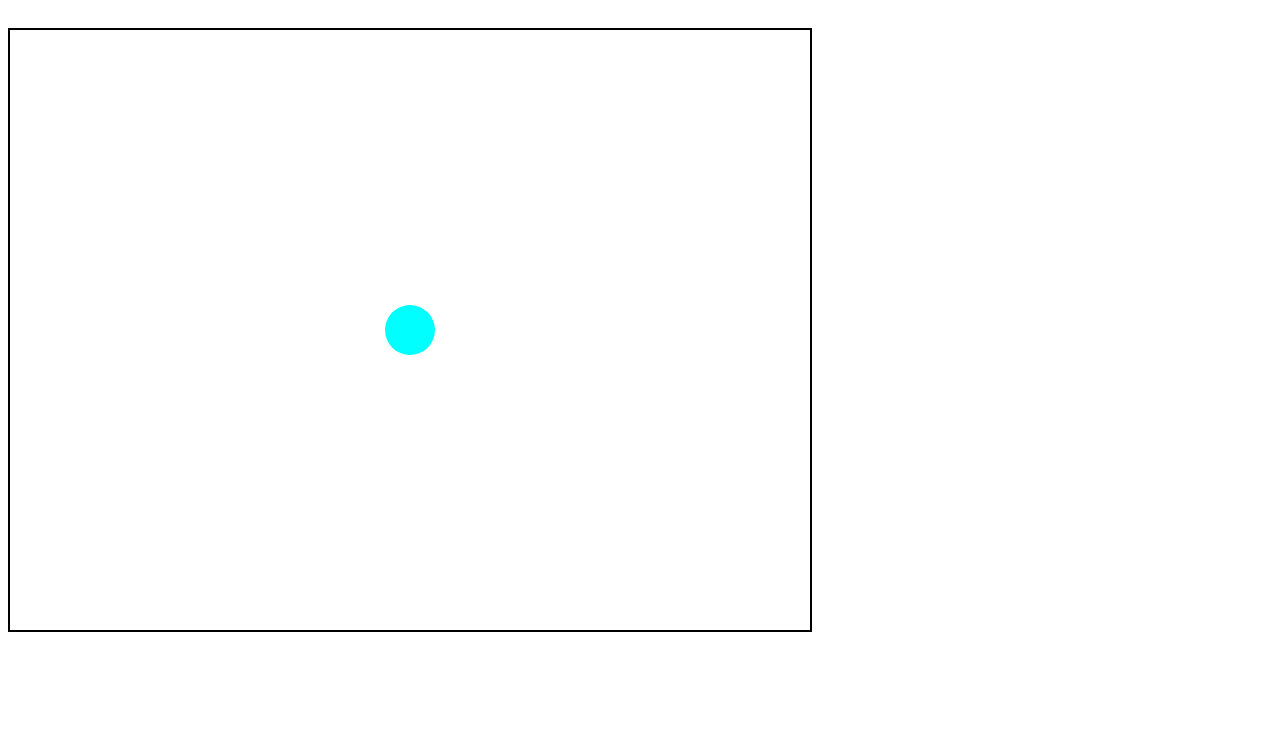
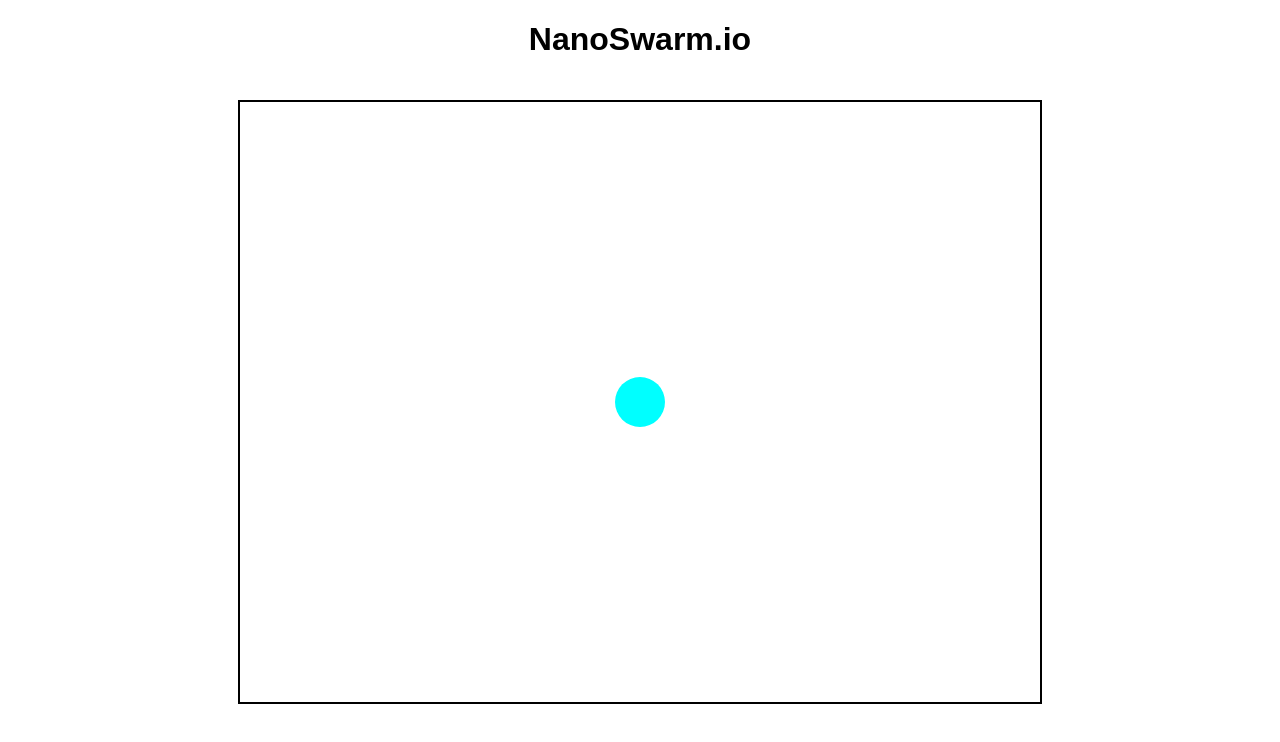
Before and after one commit to Ozboz1/Nanoswarm, a React (Create React App) app: page / in a window 1280 px wide. Shown: the top 742 px of the page. Built offline with nearby package versions, Linux system fonts and the light colour scheme.

Commit message:
Add files via upload

```diff
--- a/public/index.html
+++ b/public/index.html
@@ -1 +1 @@
-<!DOCTYPE html><html><head><meta charset='UTF-8'><title>NanoSwarm.io</title></head><body><div id='root'></div></body></html>
+<!DOCTYPE html><html><head><title>NanoSwarm</title></head><body><div id='root'></div></body></html>
--- a/src/App.jsx
+++ b/src/App.jsx
@@ -1,10 +1,10 @@
-// src/App.jsx
-import React from "react";
-import GameCanvas from "./components/GameCanvas";
+import React from 'react';
+import GameCanvas from './components/GameCanvas';
 
 export default function App() {
   return (
-    <div>
+    <div style={{ textAlign: 'center' }}>
+      <h1 style={{ fontFamily: 'sans-serif' }}>NanoSwarm.io</h1>
       <GameCanvas />
     </div>
   );
--- a/src/components/GameCanvas.jsx
+++ b/src/components/GameCanvas.jsx
@@ -1,16 +1,22 @@
-import React, { useRef, useEffect } from "react";
+// Placeholder: full logic will be inserted soon
+import React, { useEffect, useRef } from 'react';
 
 export default function GameCanvas() {
   const canvasRef = useRef(null);
 
   useEffect(() => {
     const canvas = canvasRef.current;
-    const ctx = canvas.getContext("2d");
+    const ctx = canvas.getContext('2d');
 
-    ctx.fillStyle = "cyan";
-    ctx.beginPath();
-    ctx.arc(400, 300, 25, 0, Math.PI * 2);
-    ctx.fill();
+    const draw = () => {
+      ctx.clearRect(0, 0, canvas.width, canvas.height);
+      ctx.fillStyle = 'cyan';
+      ctx.beginPath();
+      ctx.arc(400, 300, 25, 0, Math.PI * 2);
+      ctx.fill();
+    };
+
+    draw();
   }, []);
 
   return (
@@ -18,7 +24,7 @@ export default function GameCanvas() {
       ref={canvasRef}
       width={800}
       height={600}
-      style={{ border: "2px solid #000", marginTop: "20px" }}
+      style={{ border: '2px solid #000', marginTop: '20px' }}
     />
   );
 }
--- /dev/null
+++ b/src/logic/Player.js
@@ -0,0 +1 @@
+// Placeholder for player logic
--- /dev/null
+++ b/src/logic/Structure.js
@@ -0,0 +1 @@
+// Placeholder for structure/mine logic
--- /dev/null
+++ b/src/logic/SwarmUnit.js
@@ -0,0 +1 @@
+// Placeholder for swarm unit logic
--- /dev/null
+++ b/src/logic/Virus.js
@@ -0,0 +1 @@
+// Placeholder for virus AI logic
--- /dev/null
+++ b/src/logic/leaderboard.js
@@ -0,0 +1 @@
+// Placeholder for leaderboard logic
```
Also changed, not shown: package.json (+4 -4 lines), src/index.js (+5 -3 lines), 1 other file (tests, documents, lock files or other folders).
